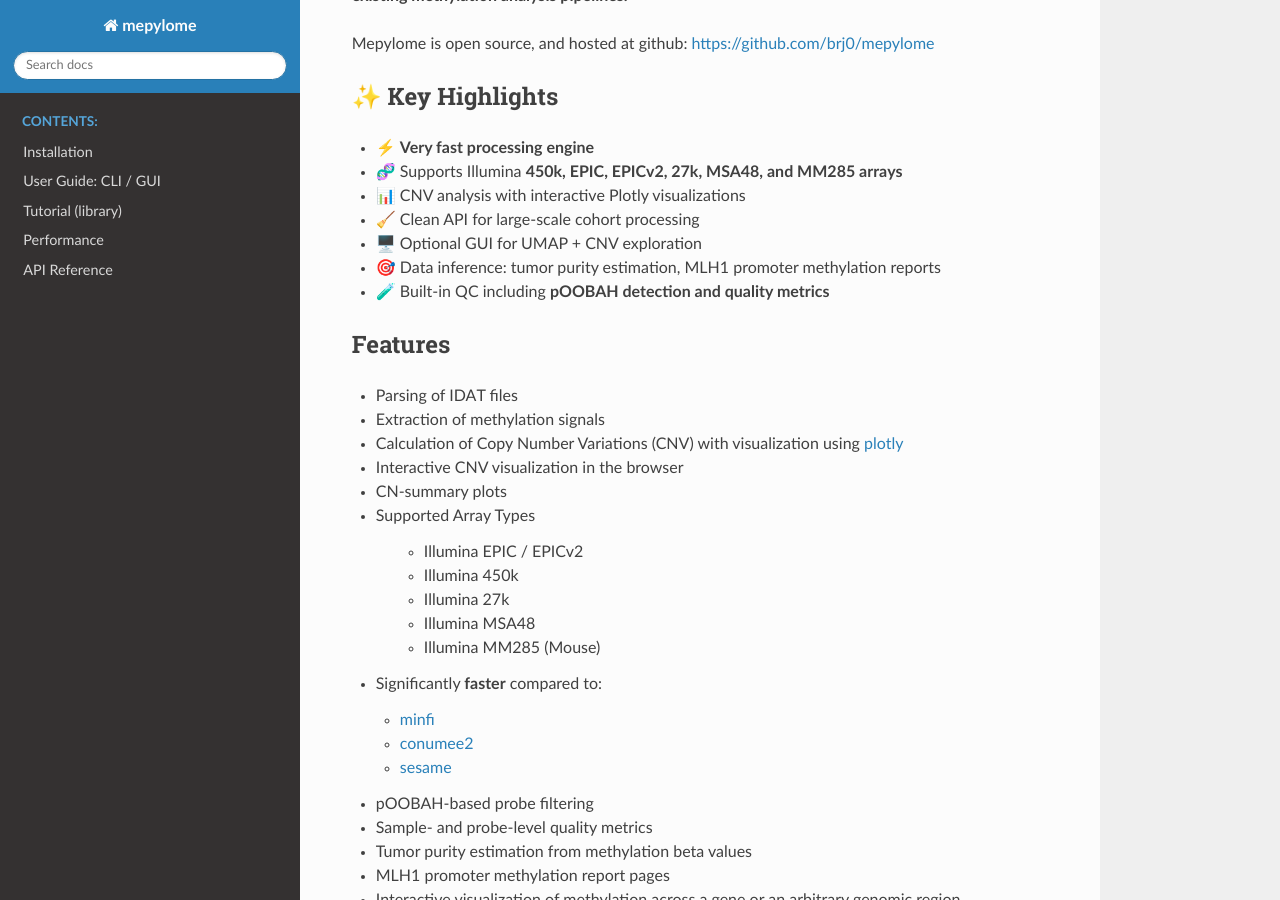
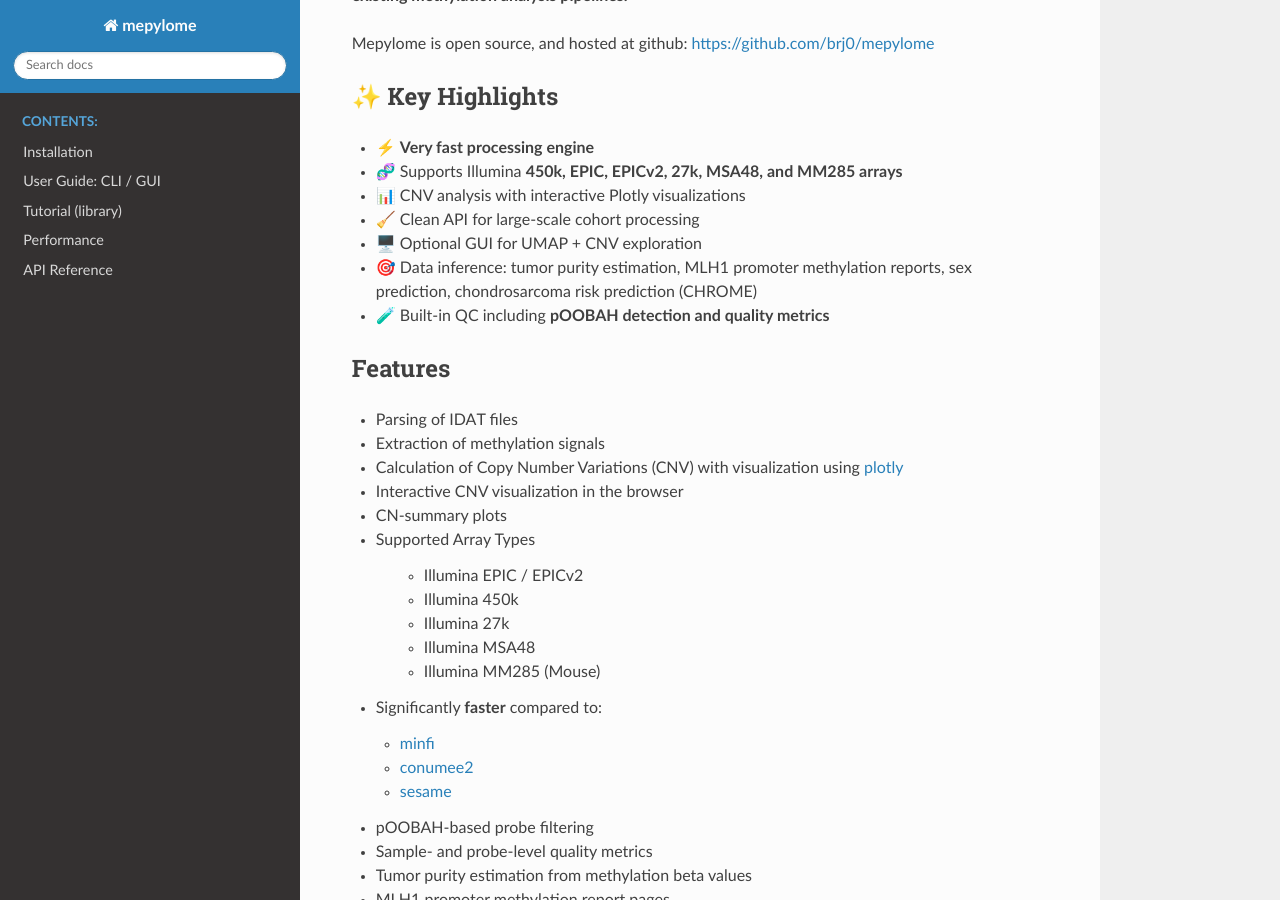
Before and after one commit to brj0/mepylome, a Sphinx documentation site: the page built from docs/index.rst, in a window 1280 px wide and 900 px high, scrolled down 429 px. Built offline with Sphinx 7.4.7 and the Read the Docs theme 3.1.0, drawn with Linux system fonts in a browser that asks for light colours.

```diff
--- a/docs/index.rst
+++ b/docs/index.rst
@@ -30,7 +30,8 @@ Mepylome is open source, and hosted at github: https://github.com/brj0/mepylome
 - 📊 CNV analysis with interactive Plotly visualizations
 - 🧹 Clean API for large-scale cohort processing
 - 🖥️ Optional GUI for UMAP + CNV exploration
-- 🎯 Data inference: tumor purity estimation, MLH1 promoter methylation reports
+- 🎯 Data inference: tumor purity estimation, MLH1 promoter methylation
+  reports, sex prediction, chondrosarcoma risk prediction (CHROME)
 - 🧪 Built-in QC including **pOOBAH detection and quality metrics**
 
 
--- a/pyproject.toml
+++ b/pyproject.toml
@@ -8,7 +8,7 @@ build-backend = "setuptools.build_meta"
 
 [project]
 name = "mepylome"
-version = "0.12.0"
+version = "0.13.0"
 description = "Python package for processing Infinium DNA methylation arrays"
 readme = "README.md"
 authors = [
```
Also changed, not shown: README.md (+2 -1 lines).
